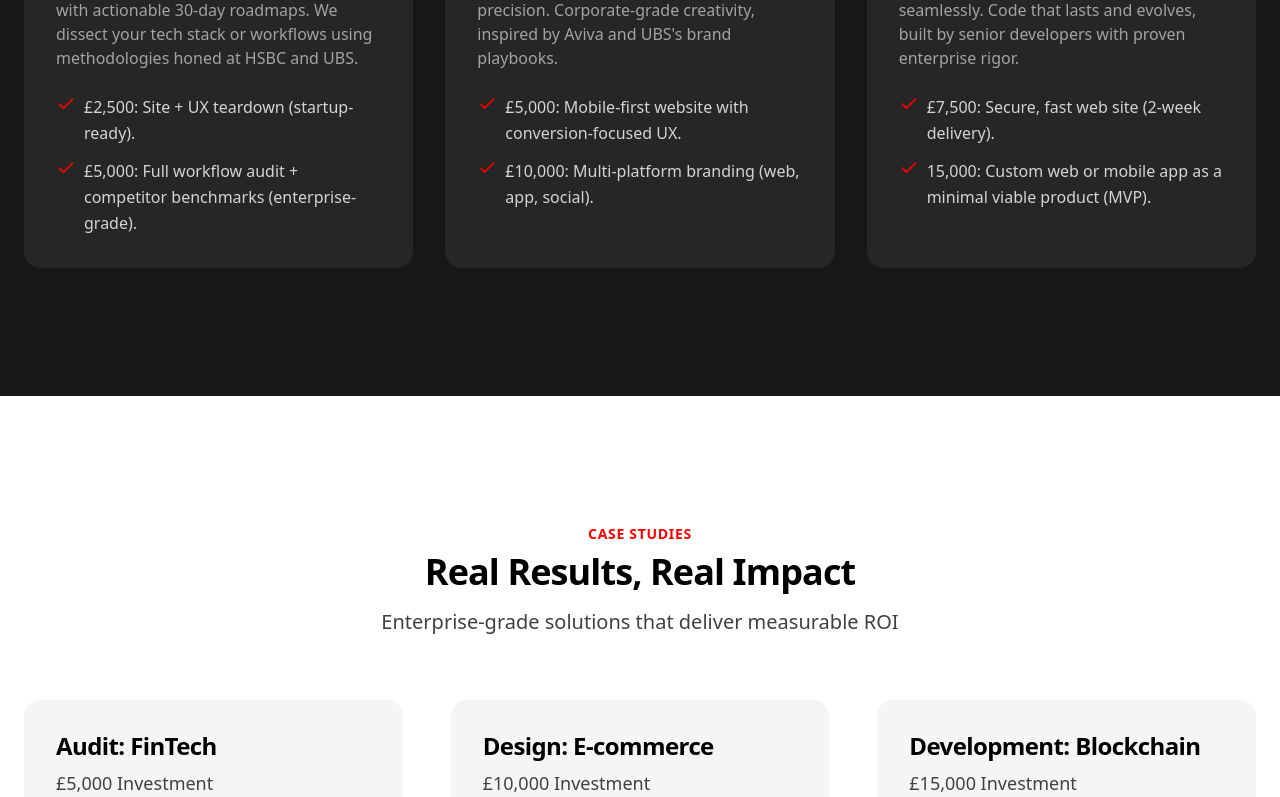
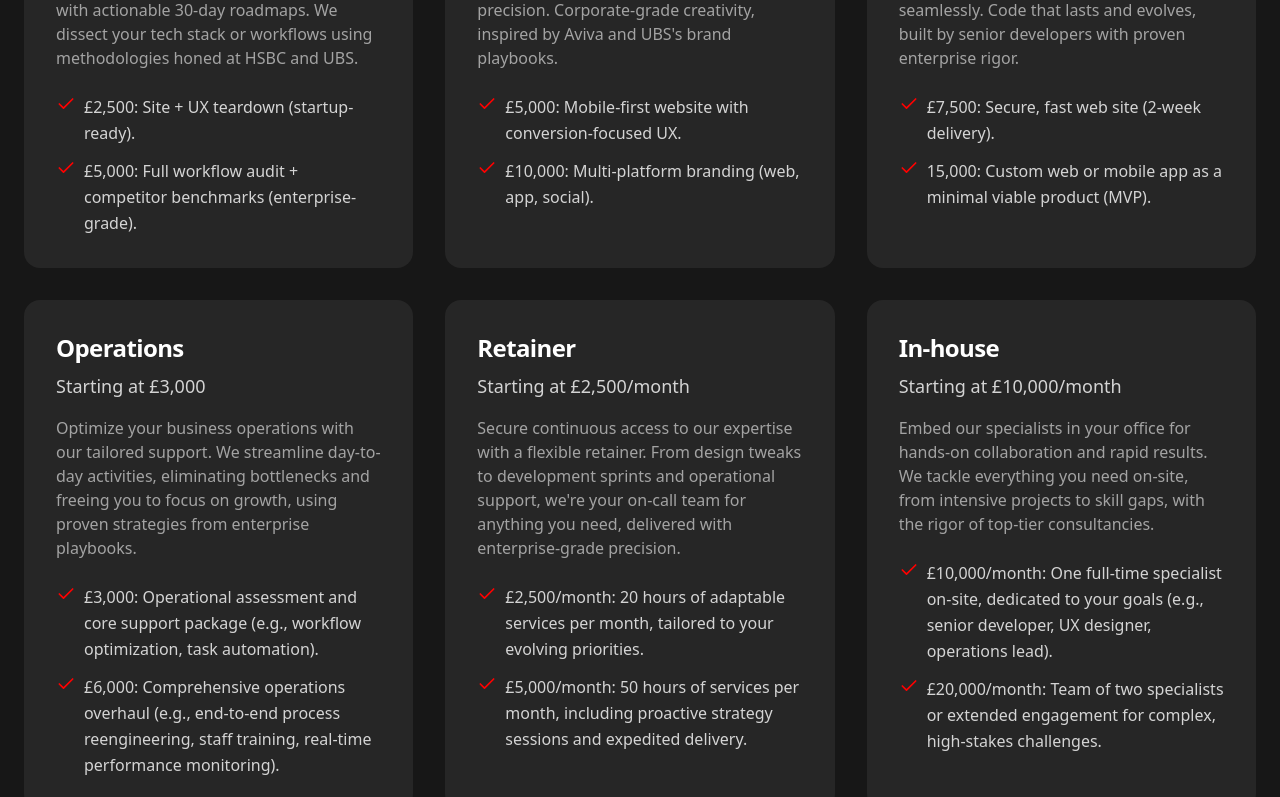
Before and after one commit to hasanakyol/profusion, a Next.js app: page / in a window 1280 px wide. Shown: the part 1158-1955 px from the top of the page. Built offline with nearby package versions, Linux system fonts and the light colour scheme.

Commit message:
modified:   app/page.tsx

```diff
--- a/app/page.tsx
+++ b/app/page.tsx
@@ -151,6 +151,36 @@ export default function Home() {
                 items: [
                   "£7,500: Secure, fast web site (2-week delivery).",
                   "15,000: Custom web or mobile app as a minimal viable product (MVP).",
+                ],
+              },
+              {
+                title: "Operations",
+                price: "Starting at £3,000",
+                description:
+                  "Optimize your business operations with our tailored support. We streamline day-to-day activities, eliminating bottlenecks and freeing you to focus on growth, using proven strategies from enterprise playbooks.",
+                items: [
+                  "£3,000: Operational assessment and core support package (e.g., workflow optimization, task automation).",
+                  "£6,000: Comprehensive operations overhaul (e.g., end-to-end process reengineering, staff training, real-time performance monitoring).",
+                ],
+              },
+              {
+                title: "Retainer",
+                price: "Starting at £2,500/month",
+                description:
+                  "Secure continuous access to our expertise with a flexible retainer. From design tweaks to development sprints and operational support, we're your on-call team for anything you need, delivered with enterprise-grade precision.",
+                items: [
+                  "£2,500/month: 20 hours of adaptable services per month, tailored to your evolving priorities.",
+                  "£5,000/month: 50 hours of services per month, including proactive strategy sessions and expedited delivery.",
+                ],
+              },
+              {
+                title: "In-house",
+                price: "Starting at £10,000/month",
+                description:
+                  "Embed our specialists in your office for hands-on collaboration and rapid results. We tackle everything you need on-site, from intensive projects to skill gaps, with the rigor of top-tier consultancies.",
+                items: [
+                  "£10,000/month: One full-time specialist on-site, dedicated to your goals (e.g., senior developer, UX designer, operations lead).",
+                  "£20,000/month: Team of two specialists or extended engagement for complex, high-stakes challenges.",
                 ],
               },
             ].map((service, index) => (
```
